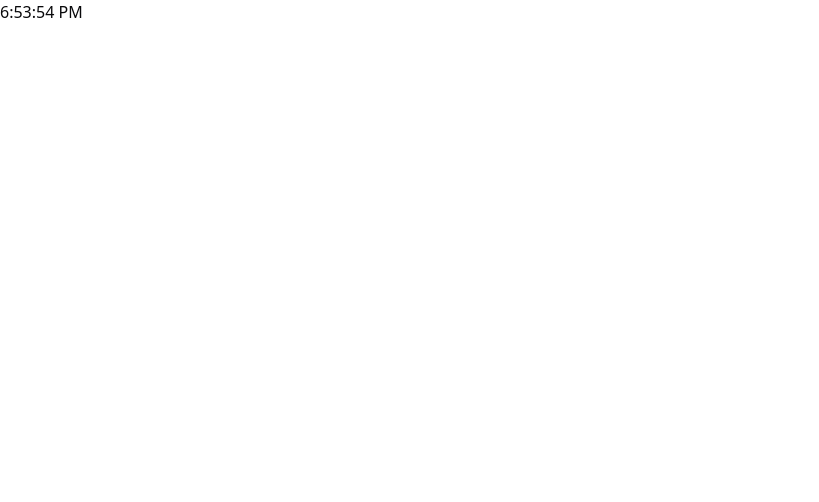
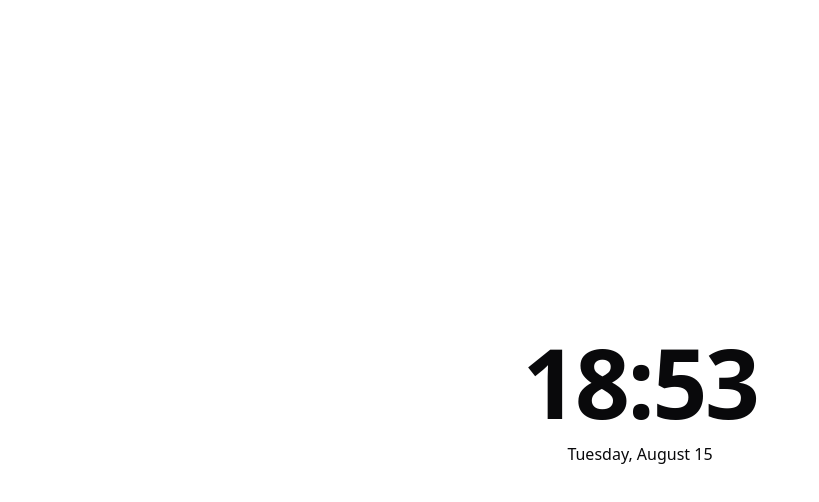
Before and after one commit to NSMNIA/n-tab, a React (Vite) app: page / in a window 1280 px wide. Shown: the top 502 px of the page, without its empty margins (0-819 px from the left). Built offline with nearby package versions, Linux system fonts and the light colour scheme.

Commit message:
Added time component
Signed-off-by: NSMNIA <kevin.stoop@revolveddesign.com>

```diff
--- a/src/App.tsx
+++ b/src/App.tsx
@@ -1,8 +1,13 @@
-import { useTime } from "./hooks/useTime";
+import Time from "@/components/Time";
 
 const App = () => {
-    const time = useTime();
-    return <div>{time.toLocaleTimeString()}</div>;
+    return (
+        <div className="relative h-screen w-screen">
+            <div className="absolute left-[50%] top-[50%] translate-x-[-50%] translate-y-[-50%] text-center flex flex-col gap-3 p-4">
+                <Time />
+            </div>
+        </div>
+    );
 };
 
 export default App;
--- /dev/null
+++ b/src/components/Time.tsx
@@ -0,0 +1,23 @@
+import { useTime } from "@/hooks/useTime";
+
+const Time = () => {
+    const language = Intl.DateTimeFormat().resolvedOptions().locale;
+    const time = useTime();
+
+    return (
+        <>
+            <h1 className="scroll-m-20 text-6xl font-bold tracking-tight lg:text-8xl">
+                {time.getHours()}:{time.getMinutes()}
+            </h1>
+            <h2 className="text-md">
+                {time.toLocaleString(language, {
+                    weekday: "long",
+                    month: "long",
+                    day: "numeric",
+                })}
+            </h2>
+        </>
+    );
+};
+
+export default Time;
--- a/src/styles/globals.css
+++ b/src/styles/globals.css
@@ -70,6 +70,11 @@
     * {
         @apply border-border;
     }
+
+    ::selection {
+        @apply bg-primary-foreground;
+    }
+
     body {
         @apply bg-background text-foreground;
     }
```
Lines whose indentation alone changed are shown as unchanged.
